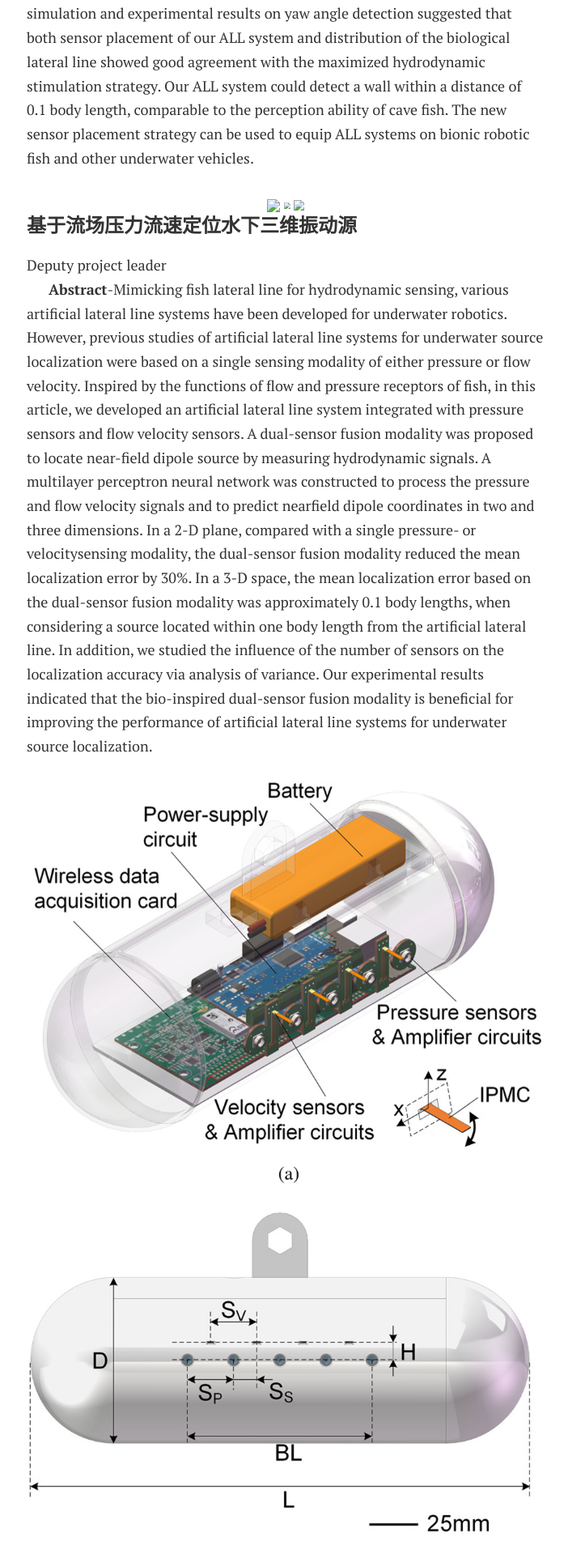
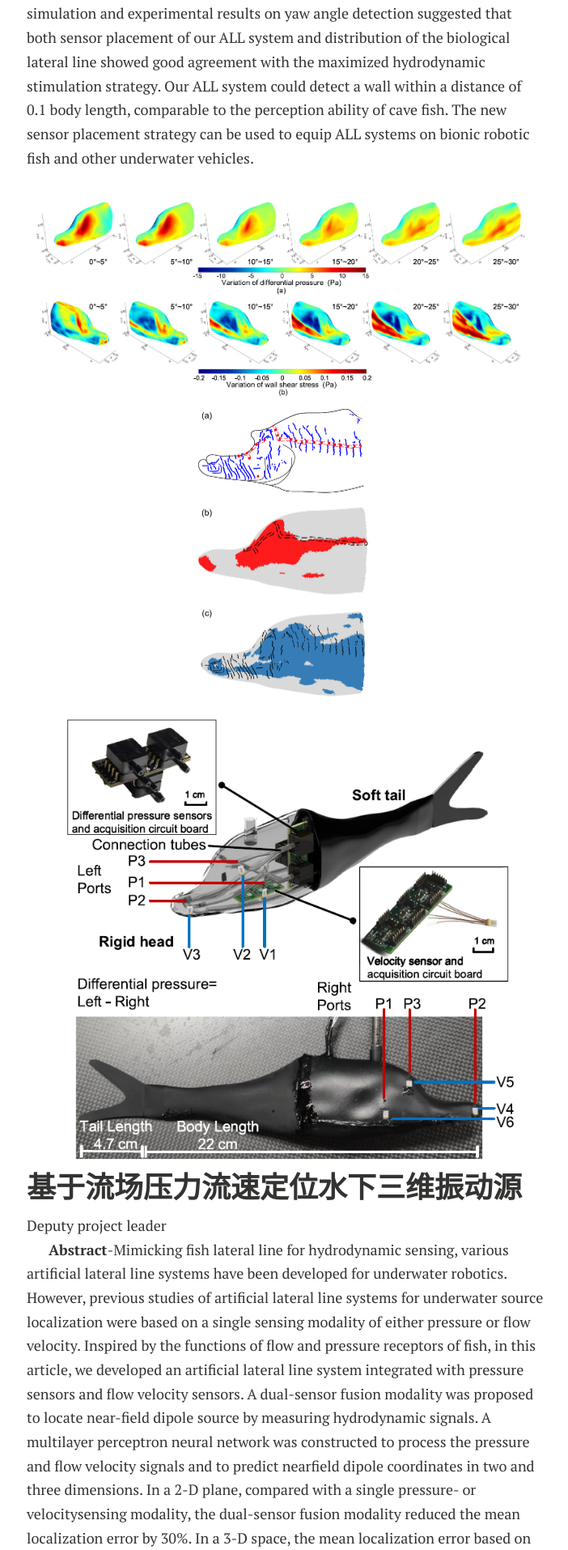
Before and after one commit to zcgyang/zcgyang.github.io, a Jekyll site: the page built from projects.md, in a window 1280 px wide. Shown: the part 1677-3591 px from the top of the page at 81% size, without its empty margins (287-989 px from the left). Built offline with Jekyll 4.4.1, drawn with Linux system fonts in a browser that asks for light colours; nearby versions of some CDN libraries; comment, search, counter and statistics services are not loaded; a style sheet for code colours, icons or effects is not loaded.

Commit message:
修改图片路径

```diff
--- a/projects.md
+++ b/projects.md
@@ -23,12 +23,12 @@ Project Leader
 **Abstract**-Fish can perceive the surrounding flow field using their lateral line systems, consisting of canal neuromasts (CNs) for flow pressure gradient perception and superficial neuromasts (SNs) for flow velocity detection. Although various artificial lateral line (ALL) systems have been developed inspired by the lateral line of fish, few studies have combined both pressure and velocity sensors for hydrodynamic perception, and how to optimize sensor placement remains unanswered, particularly on three-dimensional models. Herein we proposed a maximized hydrodynamic stimulation strategy for sensor placement optimization. We built a fish model and designed an ALL system by mimicking the geometry of a blind cavefish, Sinocyclocheilus tianlinensis. Differential pressure sensors and hot-film flow velocity sensors were used to mimic the CNs and SNs, respectively, with optimized sensor placement. The simulation and experimental results on yaw angle detection suggested that both sensor placement of our ALL system and distribution of the biological lateral line showed good agreement with the maximized hydrodynamic stimulation strategy. Our ALL system could detect a wall within a distance of 0.1 body length, comparable to the perception ability of cave fish. The new sensor placement strategy can be used to equip ALL systems on bionic robotic fish and other underwater vehicles.
 
 <div align=center>
-<img src=".\projects\max\contours.png" style="zoom:100%;" />
-<img src=".\projects\max\fish_like.png" style="zoom:50%; " />
-<img src=".\projects\max\hardware.png" style="zoom:80%;" />
+<img src="/projects/max/contours.png" style="zoom:100%;" />
+<img src="/projects/max/fish_like.png" style="zoom:50%; " />
+<img src="/projects/max/hardware.png" style="zoom:80%;" />
 </div>
 
-#### 基于流场压力流速定位水下三维振动源
+## 基于流场压力流速定位水下三维振动源
 
 Deputy project leader
 
@@ -37,8 +37,14 @@ Deputy project leader
 
 <div align=center>
 <img src="/projects/target/target_device_2.jpg" style="zoom:100%;" />
-<img src=".\projects\target\target_device.jpg" style="zoom:50%; " />
-<img src=".\projects\target\3Dtarget.jpg" style="zoom:80%;" />
+</div>
+
+<div align=center>
+<img src="/projects/target/target_device.jpg" style="zoom:50%; " />
+</div>
+
+<div align=center>
+<img src="/projects/target/3Dtarget.jpg" style="zoom:80%;" />
 </div>
 
 
@@ -50,6 +56,9 @@ Use magnets and multi-link mechanisms to mimic the muscles and bones of fish to
 
 <div align=center>
 <img src="/projects/magnetic_fish/magnetic fish.png" style="zoom:80%;" />
+</div>
+
+<div align=center>
 <img src="/projects/magnetic_fish/real_tail.gif" style="zoom:100%; " />
 </div>
 
```
